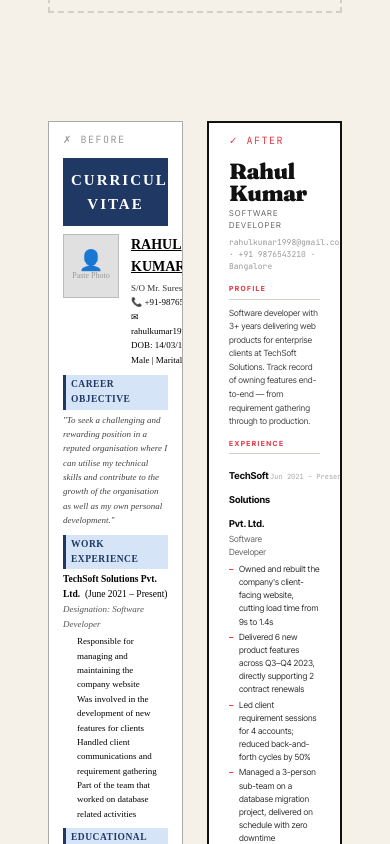
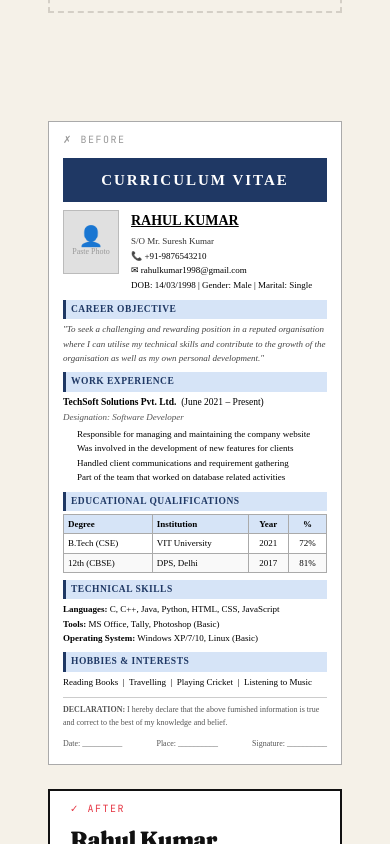
Before and after one commit to ben2293/pimp-my-cv, a Next.js app: page / in a window 390 px wide. Shown: the part 740-1584 px from the top of the page. Built offline with nearby package versions, Linux system fonts and the light colour scheme; a web font is replaced by a local one.

Commit message:
Stack before/after vertically on mobile

```diff
--- a/app/page.tsx
+++ b/app/page.tsx
@@ -227,7 +227,13 @@ export default function HomePage() {
           padding: "0 48px 80px",
         }}
       >
+        <style>{`
+          @media (max-width: 640px) {
+            .before-after-grid { grid-template-columns: 1fr !important; }
+          }
+        `}</style>
         <div
+          className="before-after-grid"
           style={{
             display: "grid",
             gridTemplateColumns: "1fr 1fr",
```
